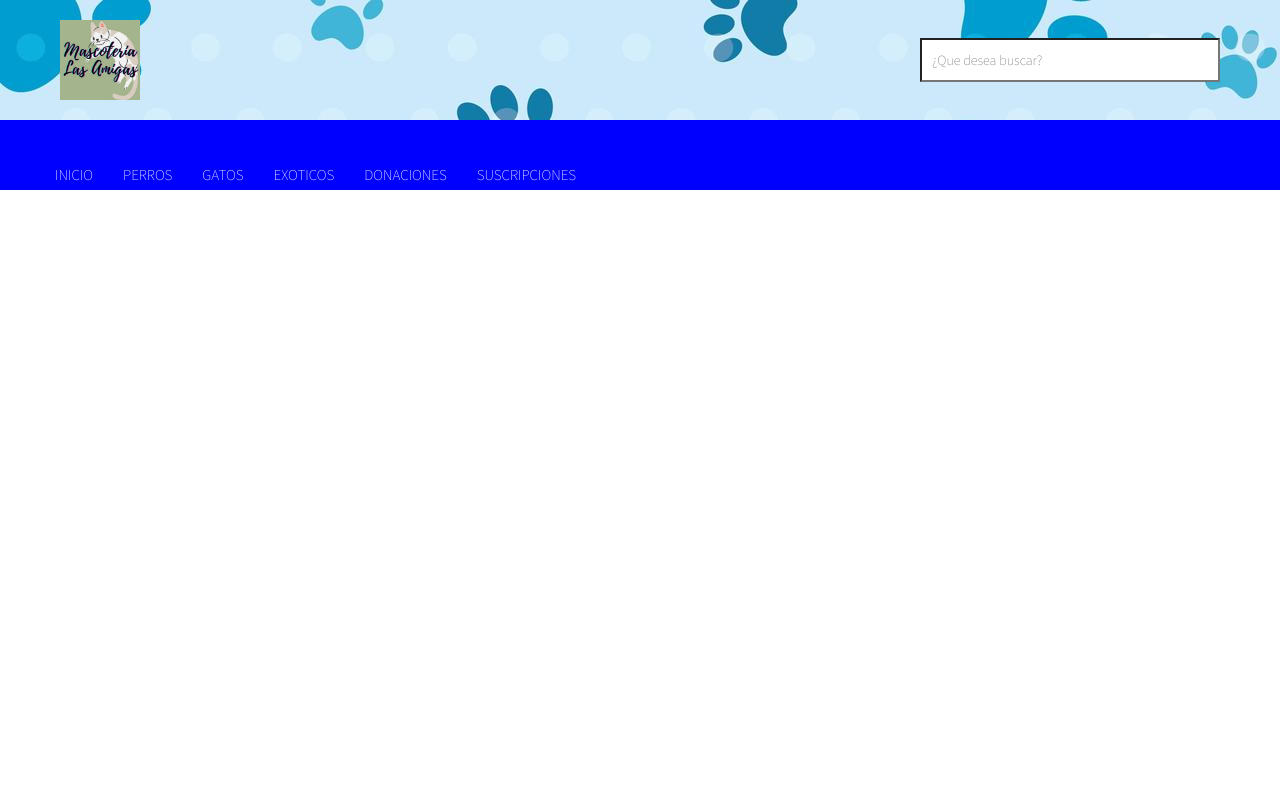
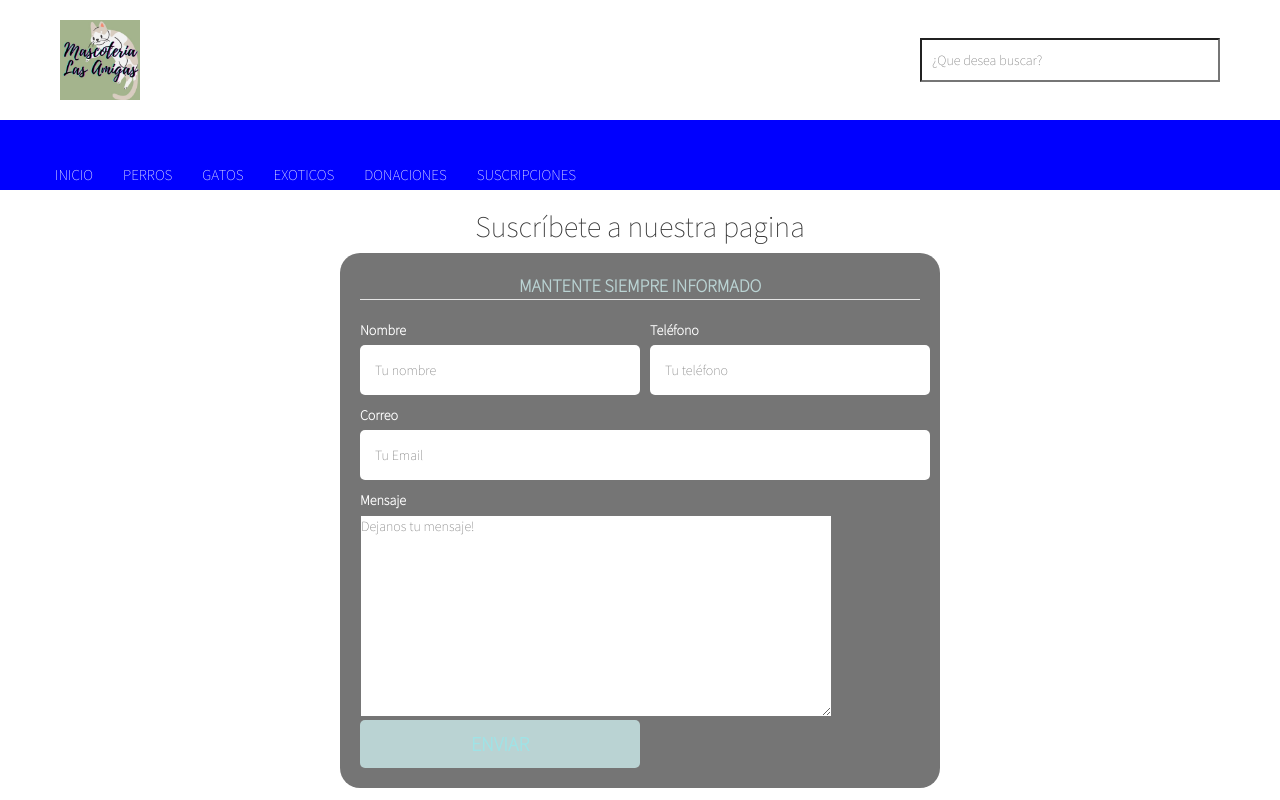
Before and after one commit to jorghito24/Proyectos, a plain HTML site: page Suscribirse.html in a window 1280 px wide. Drawn offline with nearby package versions, Linux system fonts and the light colour scheme.

Commit message:
nico dsadijq

```diff
--- a/Suscribirse.html
+++ b/Suscribirse.html
@@ -25,7 +25,7 @@
 
     </head>
     <body>
-        <header>
+
             <div class="header__superior">
                 <div class="logo">
                     <img src="img/Logo.jpg" alt="">
@@ -77,7 +77,49 @@
                 </div>
 
             </div>
-        </header>
+         <!-- FORMULARIO -->
+         <main>
+            <nav>
+                <h2>Suscríbete a nuestra pagina</h2>
+            </nav>
+            <Form name="formulario" class="formulario">
+
+                <fieldset>
+                    <legend>Mantente siempre informado</legend>
+
+                    <div class="Contenedor_campos">
+                        <div class="campos">
+                            <label>Nombre </label>
+                            <input name="nombre" type="text" placeholder="Tu nombre" required />
+                            <div class="validacion hide">Porfavor, ingrese un nombre</div>
+                        </div>
+                        <div class="campos">
+                            <label>Teléfono </label>
+                            <input name="telefono" type="number" placeholder="Tu teléfono " required />
+                            <div class="validacion hide">Ingrese un número valido</div>
+                        </div>
+                        <div class="campos">
+                            <label>Correo </label>
+                            <input name="correo" type="email" placeholder="Tu Email" required>
+                            <div class="validacion hide">Ingrese un email valido</div>
+                        </div>
+                        <div class="campos">
+                            <label>Mensaje </label>
+                            <textarea name="mensaje" id="mensaje" cols="65" rows="10" placeholder="Dejanos tu mensaje!"></textarea>
+                        </div>
+                        <button class="boton" type="submit" value="Enviar ">Enviar</button>
+                    </div>
+
+                </fieldset>
+
+
+            </Form>
+            <footer>
+
+
+            </footer>
+
+        </main>
 
 
     </body>
--- a/estilos.css
+++ b/estilos.css
@@ -17,7 +17,7 @@
 }
 
 body{
-    background-color: #ffffff);
+    background-color: #ffffff;
 }
 
 header{
```
